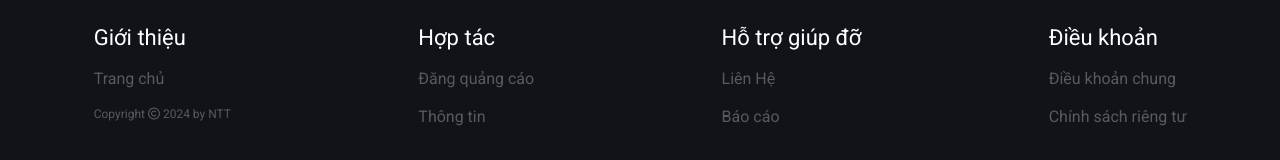
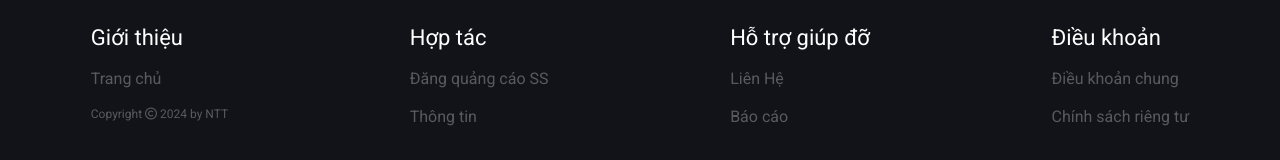
Before and after one commit to truongnt2607/TTCS, a React (Create React App) app: page /TTCS/details/1 in a window 1280 px wide. Shown: the part 1254-1414 px from the top of the page. Built offline with nearby package versions, Linux system fonts and the light colour scheme; no server answers; a web font is replaced by a local one.

Commit message:
last commit

```diff
--- a/src/components/footer/Footer.jsx
+++ b/src/components/footer/Footer.jsx
@@ -12,7 +12,7 @@ const footer = () => {
       </div>
       <div className="contact col">
         Hợp tác
-        <a className='footer-item'>Đăng quảng cáo</a>
+        <a className='footer-item'>Đăng quảng cáo SS</a>
         <a className='footer-item'>Thông tin</a>
       </div>
       <div className="help col">
```
